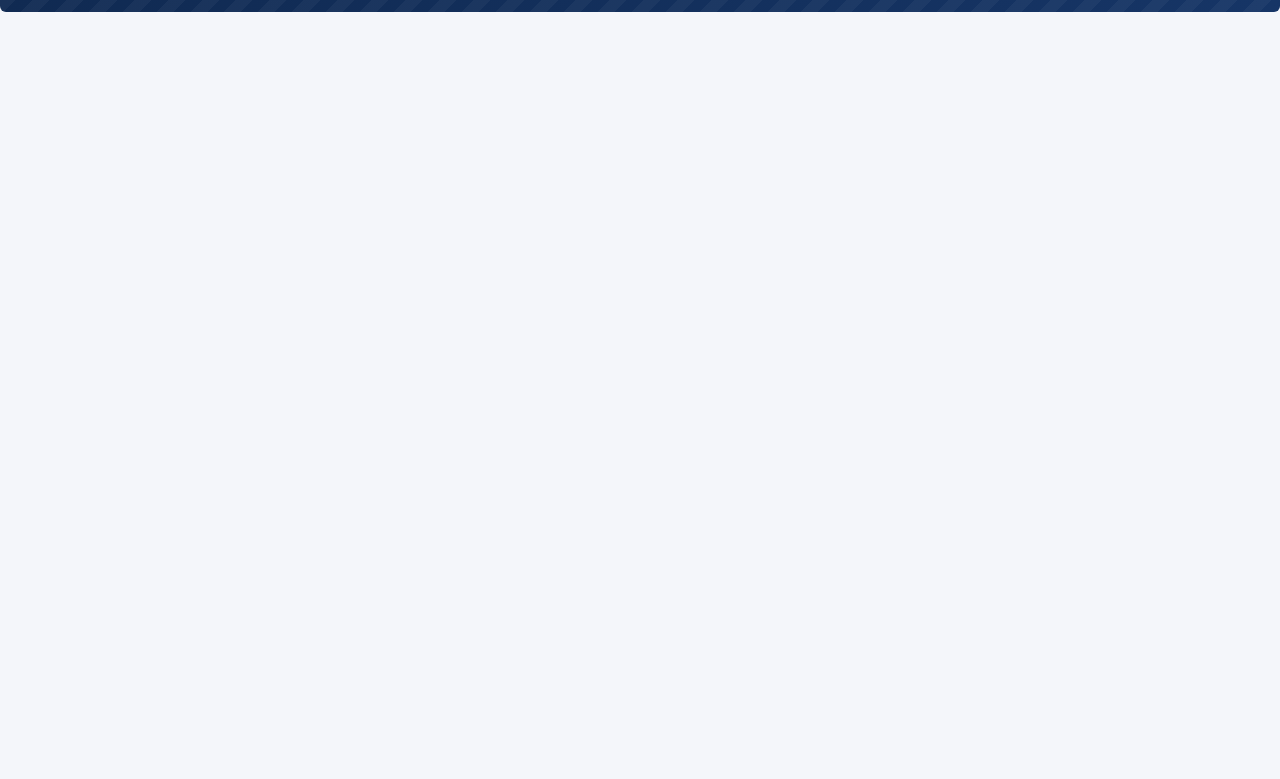
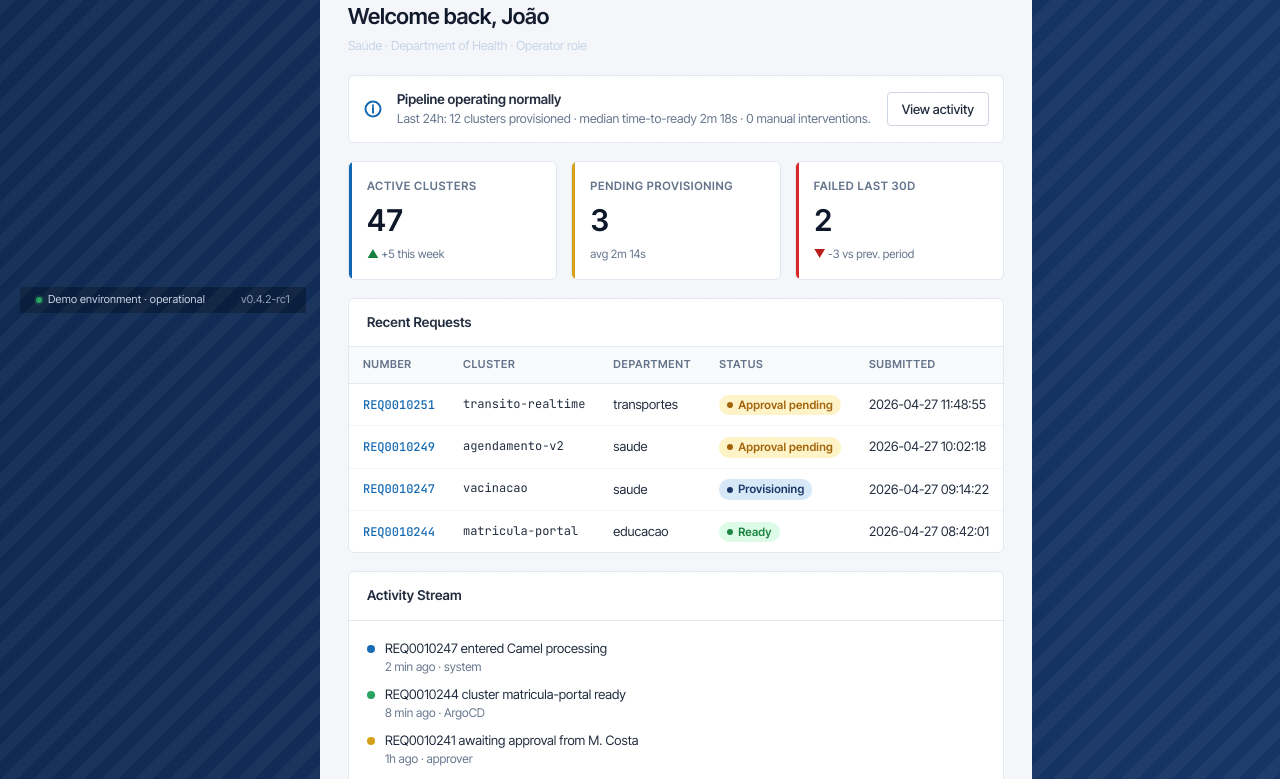
Before and after one commit to HugoPfeffer/gdfkube, a React (Vite) app in the folder gdfkube-src/gdfkube-itsm/: page / in a window 1280 px wide. Shown: the part 341-1120 px from the top of the page. Before the commit the page ends 800 px from the top, so only its background shows below. Built offline with nearby package versions, Linux system fonts and the light colour scheme.

Commit message:
dashboard page

```diff
--- a/gdfkube-src/gdfkube-itsm/src/App.tsx
+++ b/gdfkube-src/gdfkube-itsm/src/App.tsx
@@ -7,6 +7,7 @@
 // so the App can be exercised end-to-end before each page lands.
 
 import { useEffect, useMemo, useState } from 'react';
+import { Dashboard } from './pages/Dashboard';
 import { Sidebar } from './shell/Sidebar';
 import { Topbar } from './shell/Topbar';
 import { UtilityBand } from './shell/UtilityBand';
@@ -116,7 +117,12 @@ function App() {
     }
   }, [route, params.formId, params.id, data.forms, role]);
 
-  const pageElement = <div className="page-placeholder">{route}</div>;
+  const pageElement =
+    route === 'home' ? (
+      <Dashboard role={role} navigate={navigate} user={user} />
+    ) : (
+      <div className="page-placeholder">{route}</div>
+    );
 
   const shellClass =
     `app-shell density-${tweaks.density}` +
--- /dev/null
+++ b/gdfkube-src/gdfkube-itsm/src/components/StatusPill.tsx
@@ -0,0 +1,35 @@
+// Status pill: maps a RequestStatus to a labeled, color-tinted badge.
+//
+// The component is a presentational primitive used by the Dashboard's
+// Recent Requests table and (later) by RequestsList. The CSS class layout
+// matches the spec (`pill pill-<status>`); the secondary color class
+// (green/amber/red/blue) hooks into the existing `.pill.<color>` rules in
+// styles.css so we don't have to duplicate color tokens here.
+
+import type { RequestStatus } from '../types';
+
+interface StatusPillProps {
+  status: RequestStatus;
+}
+
+const PILL_MAP: Record<
+  RequestStatus,
+  { label: string; tone: 'amber' | 'blue' | 'green' | 'red' }
+> = {
+  approval: { label: 'Approval pending', tone: 'amber' },
+  provisioning: { label: 'Provisioning', tone: 'blue' },
+  ready: { label: 'Ready', tone: 'green' },
+  failed: { label: 'Failed', tone: 'red' },
+};
+
+export function StatusPill({ status }: StatusPillProps) {
+  const { label, tone } = PILL_MAP[status];
+  return (
+    <span className={`pill pill-${status} ${tone}`}>
+      <span className="dot" />
+      {label}
+    </span>
+  );
+}
+
+export default StatusPill;
--- /dev/null
+++ b/gdfkube-src/gdfkube-itsm/src/pages/Dashboard.tsx
@@ -0,0 +1,186 @@
+// Dashboard page — the home route landing page.
+//
+// Renders four sections:
+//   1. `.page-head` with a role-aware title + subtitle.
+//   2. A "Pipeline operating normally" banner card with an info icon and a
+//      "View activity" CTA that navigates to the requests list.
+//   3. `.kpi-grid` with exactly three KPI cards (Active Clusters, Pending
+//      Provisioning, Failed Last 30d). Cards with a `trend` of up/down show
+//      a directional triangle prefix in the delta line.
+//   4. A "Recent Requests" card (top 4 requests by submittedAt desc; rows
+//      navigate to `request-detail`) and an "Activity Stream" card listing
+//      RECENT_ACTIVITY entries with a type-mapped colored leading dot.
+//
+// KPIS and RECENT_ACTIVITY are not part of the reducer state, so they are
+// imported directly from `@/data/seeds`.
+
+import { KPIS, RECENT_ACTIVITY } from '../data/seeds';
+import { Icons } from '../icons/Icons';
+import type { Navigate } from '../router';
+import { useGdfData } from '../state/dataContext';
+import type { ActivityEntry, Role, User } from '../types';
+import { StatusPill } from '../components/StatusPill';
+
+interface DashboardProps {
+  role: Role;
+  navigate: Navigate;
+  user: User;
+}
+
+const ACTIVITY_DOT_COLOR: Record<NonNullable<ActivityEntry['type']>, string> = {
+  ok: 'var(--green-500)',
+  warn: 'var(--amber-500)',
+  err: 'var(--red-500)',
+  info: 'var(--civic-500)',
+};
+
+function firstName(user: User): string {
+  const source = user.fullName || user.name || '';
+  return source.trim().split(/\s+/)[0] || '';
+}
+
+export function Dashboard({ role, navigate, user }: DashboardProps) {
+  const { requests } = useGdfData();
+
+  const isAdmin = role === 'admin';
+  const title = isAdmin ? 'Platform Overview' : `Welcome back, ${firstName(user)}`;
+  const subtitle = isAdmin
+    ? 'Fleet health and recent activity across all departments.'
+    : 'Saúde · Department of Health · Operator role';
+
+  const recent = [...requests]
+    .sort((a, b) => (a.submittedAt < b.submittedAt ? 1 : -1))
+    .slice(0, 4);
+
+  return (
+    <div className="page">
+      <div className="page-head">
+        <h1 className="page-title">{title}</h1>
+        <p className="page-sub">{subtitle}</p>
+      </div>
+
+      <div
+        className="card"
+        style={{ marginBottom: 18, display: 'flex', alignItems: 'center', gap: 14, padding: 14 }}
+      >
+        <span style={{ color: 'var(--civic-500)', display: 'inline-flex' }}>
+          <Icons.info size={20} />
+        </span>
+        <div style={{ flex: 1 }}>
+          <div style={{ fontWeight: 600, fontSize: 13.5, color: 'var(--ink-800)' }}>
+            Pipeline operating normally
+          </div>
+          <div style={{ fontSize: 12.5, color: 'var(--ink-500)' }}>
+            Last 24h: 12 clusters provisioned · median time-to-ready 2m 18s · 0 manual interventions.
+          </div>
+        </div>
+        <button
+          type="button"
+          className="btn"
+          onClick={() => navigate('requests')}
+        >
+          View activity
+        </button>
+      </div>
+
+      <div className="kpi-grid" style={{ marginBottom: 18 }}>
+        {KPIS.map((kpi) => (
+          <div
+            key={kpi.id}
+            className="kpi"
+            style={kpi.accent ? { ['--accent' as 'color']: kpi.accent } : undefined}
+          >
+            <div className="kpi-label">{kpi.label}</div>
+            <div className="kpi-value">{kpi.value}</div>
+            {kpi.delta && (
+              <div className="kpi-delta">
+                {kpi.trend === 'up' && <span className="up">▲ </span>}
+                {kpi.trend === 'down' && <span className="down">▼ </span>}
+                {kpi.delta}
+              </div>
+            )}
+          </div>
+        ))}
+      </div>
+
+      <div className="card" data-testid="recent-requests" style={{ marginBottom: 18 }}>
+        <div className="card-head">
+          <h2 className="card-title">Recent Requests</h2>
+        </div>
+        <div className="table-wrap">
+          <table className="list">
+            <thead>
+              <tr>
+                <th>Number</th>
+                <th>Cluster</th>
+                <th>Department</th>
+                <th>Status</th>
+                <th>Submitted</th>
+              </tr>
+            </thead>
+            <tbody>
+              {recent.map((r) => (
+                <tr
+                  key={r.id}
+                  onClick={() => navigate('request-detail', { id: r.id })}
+                >
+                  <td>
+                    <span className="row-id">{r.id}</span>
+                  </td>
+                  <td className="mono">
+                    {String(r.vars.clusterName ?? '')}
+                  </td>
+                  <td>{r.requesterGroupName}</td>
+                  <td>
+                    <StatusPill status={r.status} />
+                  </td>
+                  <td className="muted">{r.submittedAt}</td>
+                </tr>
+              ))}
+            </tbody>
+          </table>
+        </div>
+      </div>
+
+      <div className="card">
+        <div className="card-head">
+          <h2 className="card-title">Activity Stream</h2>
+        </div>
+        <div className="card-body" style={{ display: 'flex', flexDirection: 'column', gap: 10 }}>
+          {RECENT_ACTIVITY.map((a) => {
+            const kind = a.type ?? 'info';
+            return (
+              <div
+                key={a.id}
+                className={`activity-item ${kind}`}
+                style={{ display: 'flex', alignItems: 'flex-start', gap: 10 }}
+              >
+                <span
+                  className="dot"
+                  style={{
+                    width: 8,
+                    height: 8,
+                    borderRadius: '50%',
+                    marginTop: 6,
+                    background: ACTIVITY_DOT_COLOR[kind],
+                    flex: '0 0 auto',
+                  }}
+                />
+                <div style={{ flex: 1, fontSize: 13 }}>
+                  <div style={{ color: 'var(--ink-800)' }}>
+                    {a.detail ?? a.verb}
+                  </div>
+                  <div style={{ color: 'var(--ink-500)', fontSize: 12 }}>
+                    {a.at} · {a.actor}
+                  </div>
+                </div>
+              </div>
+            );
+          })}
+        </div>
+      </div>
+    </div>
+  );
+}
+
+export default Dashboard;
```
Also changed, not shown: 2 other files (tests, documents, lock files or other folders).
